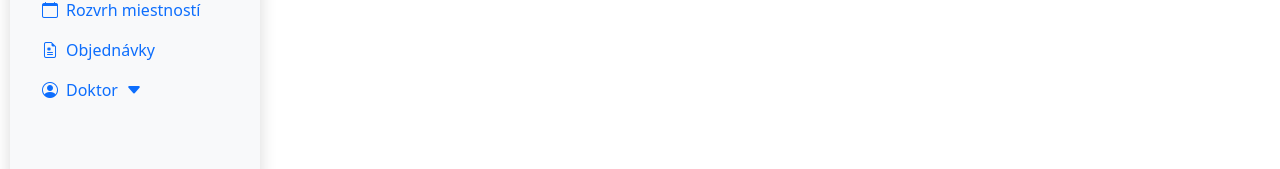
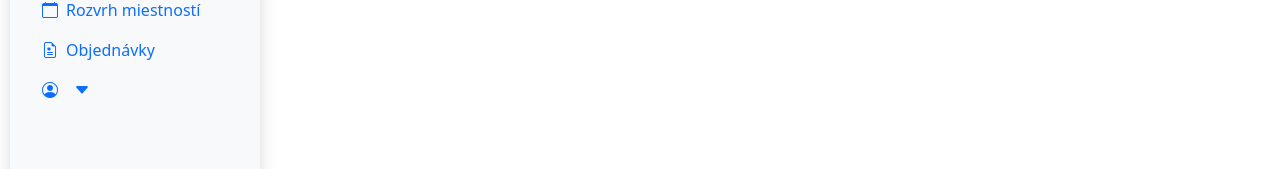
Before and after one commit to PavlOliver/micko, a React (Create React App) app in the folder frontend/: page /patients in a window 1280 px wide. Shown: the part 288-457 px from the top of the page. Built offline with nearby package versions, Linux system fonts and the light colour scheme; no server answers.

Commit message:
pridane meno do patient page

```diff
--- a/frontend/src/components/Patients.tsx
+++ b/frontend/src/components/Patients.tsx
@@ -20,7 +20,7 @@ const Patients: React.FC = () => {
     const [vek, setVek] = useState<number | ''>('');
     const [adresa, setAdresa] = useState('');
     const navigate = useNavigate();
-    const username = "Doktor";
+    const [username, setUsername] = useState('');
 
     const toggleSidebar = () => {
         setIsSideBarOpen(!isSideBarOpen);
@@ -31,6 +31,7 @@ const Patients: React.FC = () => {
             .then(response => {
                 console.log('Patients:', response.data);
                 setPatients(response.data.patients);
+                setUsername(response.data.username);
                 console.log('Patients25:', patients);
             })
             .catch(error => {
```
Also changed, not shown: 1 other file (tests, documents, lock files or other folders).
